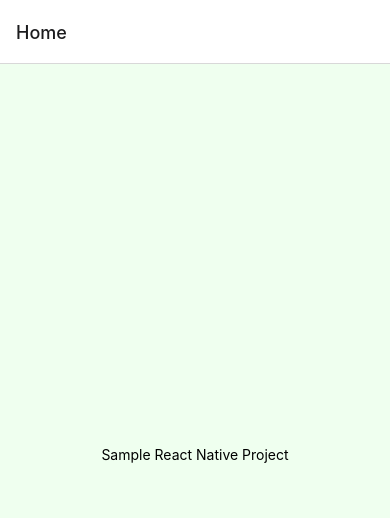
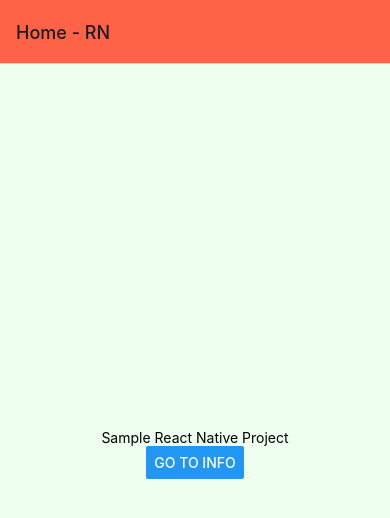
Before and after one commit to amaanullahkhan/rick-and-morty-rn, a React Native app: screen / in a window 390 px wide. Shown: the top 518 px of the page. Built offline with nearby package versions, Linux system fonts and the light colour scheme.

Commit message:
navigation to other screen

```diff
--- a/App.js
+++ b/App.js
@@ -1,28 +1,40 @@
 import React from 'react';
 import { StatusBar } from 'expo-status-bar';
-import { NavigationContainer } from '@react-navigation/native';
+import { NavigationContainer, useNavigation } from '@react-navigation/native';
 import { createNativeStackNavigator } from '@react-navigation/native-stack';
-import { StyleSheet, Text, View } from 'react-native';
+import { Button, StyleSheet, Text, View } from 'react-native';
 
 const Stack = createNativeStackNavigator();
 
 export default function App() {
   return (
     <NavigationContainer>
-      <Stack.Navigator>
-        <Stack.Screen name='Home' component={Home}/>
+      <Stack.Navigator initialRouteName='Home' screenOptions={{ headerStyle: {backgroundColor: 'tomato'}}}>
+        <Stack.Screen name='Info' component={Info}/>
+        <Stack.Screen name='Home' component={Home} options={{title: 'Home - RN' }}/>
       </Stack.Navigator>
     </NavigationContainer>
   );
 }
 
 function Home() {
+  const navigation = useNavigation();
   return (
     <View style={styles.container}>
       <Text>Sample React Native Project</Text>
-      <StatusBar style="auto" />
+      <Button onPress={()=>{
+        navigation.navigate('Info');
+      }} title='Go to info'/>
     </View>
   );
+}
+
+function Info() {
+  return (
+    <View style={styles.container}>
+      <Text>Info screen</Text>
+    </View>
+  )
 }
 
 const styles = StyleSheet.create({
```
